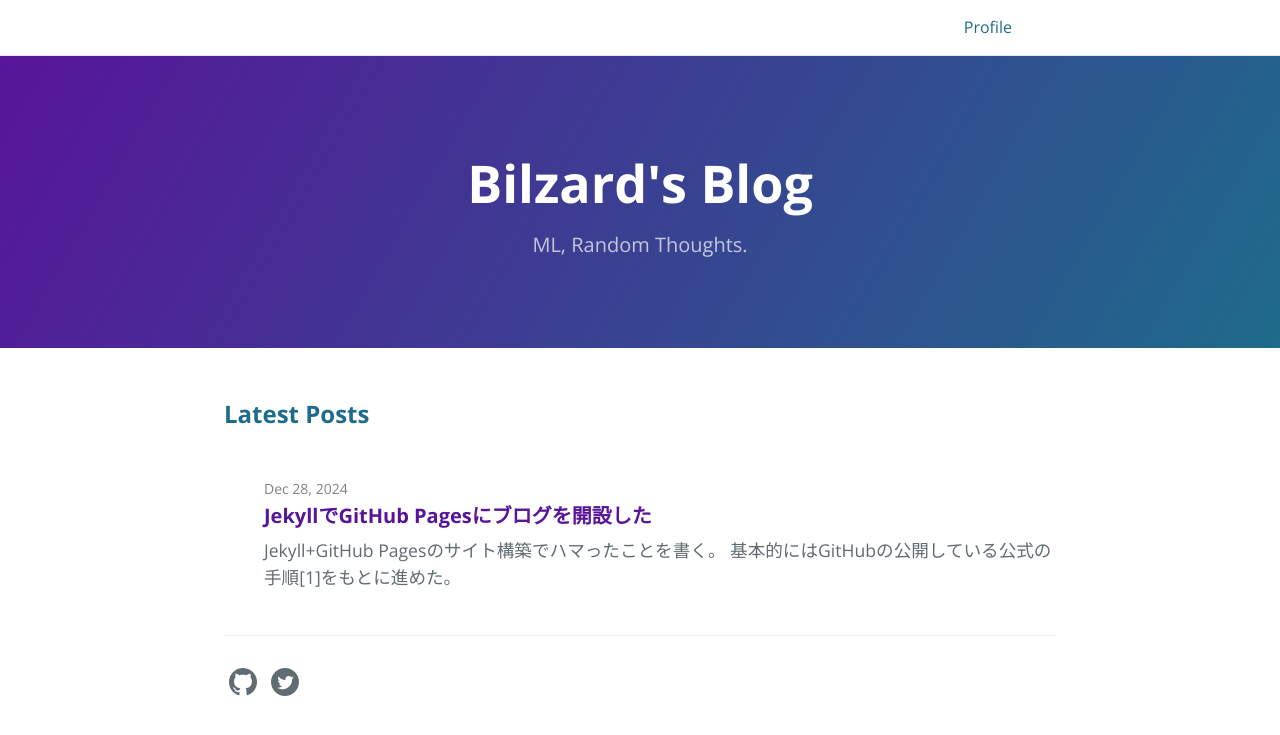
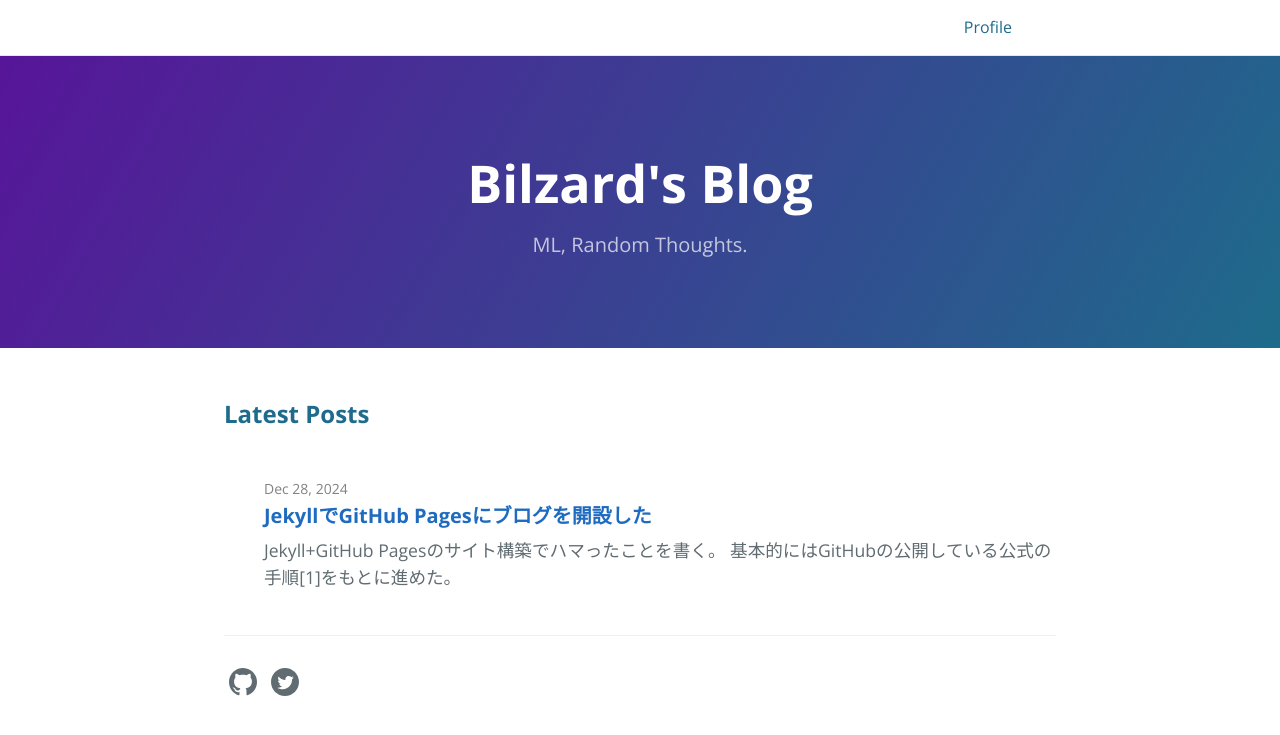
Before and after one commit to bilzard/bilzard.github.io, a Jekyll site: the page built from index.md, in a window 1280 px wide. Shown: the top 735 px of the page. Built offline with Jekyll 4.4.1, drawn with Linux system fonts in a browser that asks for light colours.

Commit message:
リンクの色味を青系に戻す

```diff
--- a/_sass/variables.scss
+++ b/_sass/variables.scss
@@ -10,7 +10,7 @@ $header-bg-color-secondary: #571599 !default;
 // Text
 $section-headings-color: #1e6b8b !default;
 $body-text-color: #606c71 !default;
-$body-link-color: #571599 !default;
+$body-link-color: #1e6bc0 !default;
 $blockquote-text-color: #819198 !default;
 
 // Code
```
